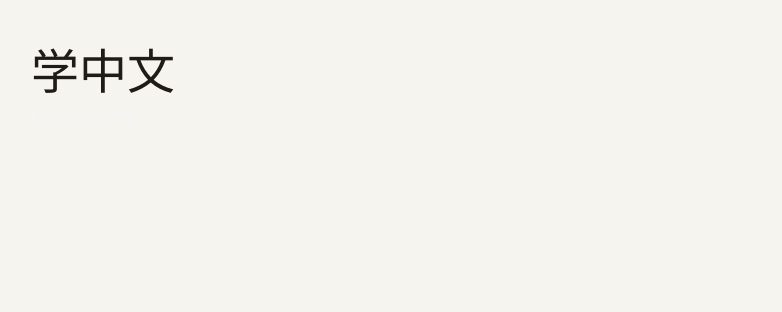
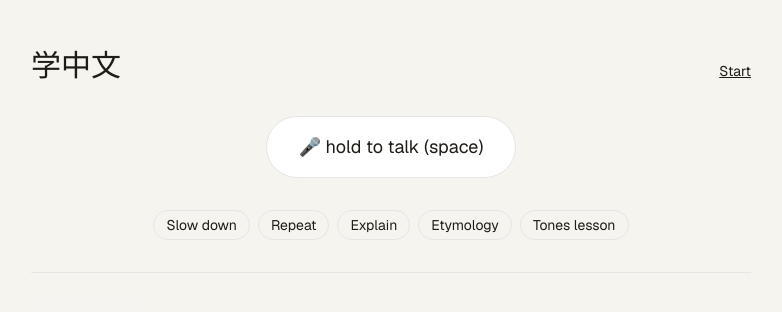
Before and after one commit to Jerms-AI/learn-chinese, a Next.js app: page / in a window 1280 px wide. Shown: the top 312 px of the page, without its empty margins (249-1031 px from the left). Built offline with nearby package versions, Linux system fonts and the light colour scheme.

Commit message:
feat(app): wire main page — Start → AI speaks → user records → score → confirm

```diff
--- a/app/page.tsx
+++ b/app/page.tsx
@@ -1,8 +1,91 @@
+"use client";
+import { useEffect, useReducer, useState } from "react";
+import { PhraseCard } from "@/components/PhraseCard";
+import { MicButton } from "@/components/MicButton";
+import { ConversationRail } from "@/components/ConversationRail";
+import { MetaBar } from "@/components/MetaBar";
+import { applyEvent, initialState } from "@/lib/conversation/state";
+import { saveState, loadState } from "@/lib/conversation/persistence";
+import { fetchTurn, postScore, postTts } from "@/lib/api-client";
+
+function reducer(s: ReturnType<typeof initialState>, e: Parameters<typeof applyEvent>[1]) {
+  return applyEvent(s, e);
+}
+
 export default function Page() {
+  const [state, dispatch] = useReducer(reducer, undefined, () => loadState() ?? initialState());
+  const [audioUrl, setAudioUrl] = useState<string | null>(null);
+  const [busy, setBusy] = useState(false);
+
+  useEffect(() => { saveState(state); }, [state]);
+
+  async function playAudio(url: string) {
+    const audio = new Audio(url);
+    await audio.play();
+  }
+
+  async function aiTurn(metaIntent: string | null = null) {
+    setBusy(true);
+    try {
+      const out = await fetchTurn({
+        history: state.history,
+        lastUserScore: null,
+        activeDeckIds: [],
+        metaIntent,
+      });
+      if (out.aiUtterance) {
+        const url = await postTts(out.aiUtterance.hanzi);
+        setAudioUrl(url);
+        await playAudio(url);
+        dispatch({ type: "AI_SPOKE", utterance: out.aiUtterance });
+      }
+    } finally { setBusy(false); }
+  }
+
+  async function userSpoke(blob: Blob) {
+    const ref = state.pendingPhrase?.hanzi ?? "";
+    setBusy(true);
+    try {
+      const score = await postScore(blob, ref);
+      dispatch({
+        type: "USER_UTTERANCE",
+        transcript: score.transcript,
+        score: { accuracy: score.accuracy, tonesOk: score.tonesOk, words: score.words },
+      });
+      const out = await fetchTurn({
+        history: state.history,
+        lastUserScore: { accuracy: score.accuracy, tonesOk: score.tonesOk, words: score.words },
+        activeDeckIds: [],
+        metaIntent: null,
+      });
+      if (out.routeTo === "conversation") {
+        dispatch({ type: "AI_CONFIRMED" });
+      }
+      // tutor routing handled in Phase 7
+    } finally { setBusy(false); }
+  }
+
   return (
-    <main className="mx-auto max-w-3xl px-6 py-12">
-      <h1 className="font-serif text-5xl">学中文</h1>
-      <p className="mt-2 text-muted">Learn Chinese</p>
+    <main className="mx-auto max-w-3xl px-6 py-12 space-y-8">
+      <header className="flex items-baseline justify-between">
+        <h1 className="font-serif text-3xl">学中文</h1>
+        <button onClick={() => aiTurn()} disabled={busy} className="text-sm underline">
+          {state.mode === "idle" ? "Start" : "Skip to next"}
+        </button>
+      </header>
+
+      {state.pendingPhrase && (
+        <PhraseCard phrase={state.pendingPhrase} onReplay={() => audioUrl && playAudio(audioUrl)} />
+      )}
+
+      <MicButton onAudio={userSpoke} />
+
+      <MetaBar onMeta={(intent) => aiTurn(intent)} />
+
+      <section className="border-t pt-6">
+        <h2 className="text-sm uppercase tracking-wider text-muted mb-3">Conversation</h2>
+        <ConversationRail turns={state.history} />
+      </section>
     </main>
   );
 }
--- /dev/null
+++ b/lib/api-client.ts
@@ -0,0 +1,39 @@
+"use client";
+import type { Score, Turn } from "@/lib/conversation/state";
+import type { OrchestratorOutput } from "@/lib/conversation/orchestrator";
+
+export async function fetchTurn(args: {
+  history: Turn[];
+  lastUserScore: Score | null;
+  activeDeckIds: string[];
+  metaIntent: string | null;
+}): Promise<OrchestratorOutput> {
+  const res = await fetch("/api/turn", {
+    method: "POST",
+    headers: { "Content-Type": "application/json" },
+    body: JSON.stringify(args),
+  });
+  if (!res.ok) throw new Error(`/api/turn ${res.status}`);
+  return res.json();
+}
+
+export async function postScore(audio: Blob, referenceText: string): Promise<Score & { transcript: string }> {
+  const form = new FormData();
+  form.append("audio", audio, "speech.webm");
+  form.append("referenceText", referenceText);
+  const res = await fetch("/api/score", { method: "POST", body: form });
+  if (!res.ok) throw new Error(`/api/score ${res.status}`);
+  return res.json();
+}
+
+export async function postTts(text: string): Promise<string> {
+  const res = await fetch("/api/tts", {
+    method: "POST",
+    headers: { "Content-Type": "application/json" },
+    body: JSON.stringify({ text }),
+  });
+  if (!res.ok) throw new Error(`/api/tts ${res.status}`);
+  const buf = await res.arrayBuffer();
+  const blob = new Blob([buf], { type: "audio/mpeg" });
+  return URL.createObjectURL(blob);
+}
```
